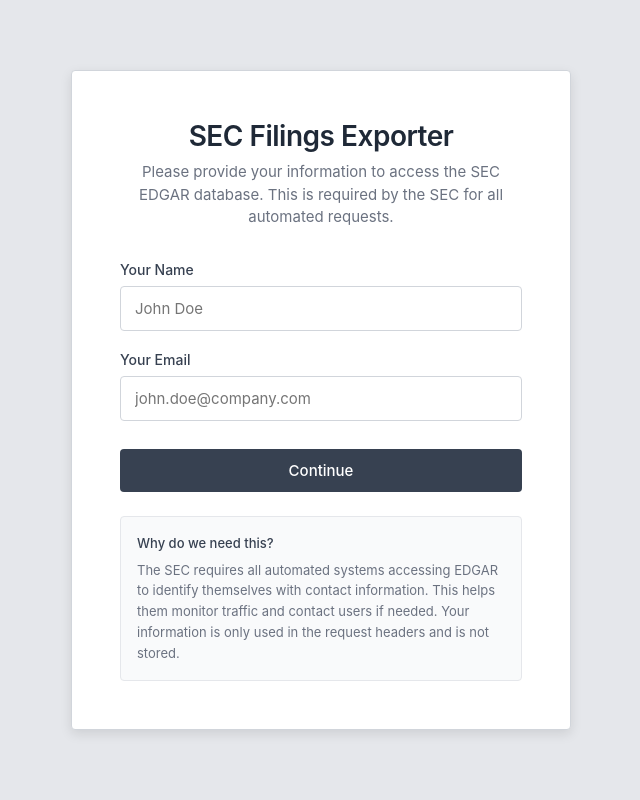
After one commit to VishalMehta06/edgar-export, a Flask app: page /setup in a window 1280 px wide. The commit adds this page. Shown: the whole page, without its empty margins (319-959 px from the left). Run offline with Flask 3, Linux system fonts and the light colour scheme.

Commit message:
User Agent Input

```diff
--- a/routes.py
+++ b/routes.py
@@ -1,36 +1,72 @@
-from flask import Flask, render_template, request, jsonify
+from flask import Flask, render_template, request, jsonify, session, redirect, url_for
 from app.Stock import Stock
 from app.Client import Client
 import app.Utils as Utils
 import os
 
 app = Flask(__name__)
+app.secret_key = os.environ.get('SECRET_KEY', 'dev-secret-key-change-in-production')
 
 EXPORT_DIR = "exports"
 os.makedirs(EXPORT_DIR, exist_ok=True)
 
-client = Client("Vishal Mehta, vvmehta06@gmail.com")
-
 # Cache stocks to avoid re-fetching
 stock_cache = {}
 
+def get_client():
+	"""Get or create a Client instance from session"""
+	user_agent = session.get('user_agent')
+	if not user_agent:
+		return None
+	return Client(user_agent)
+
 def get_stock(ticker):
 	"""Get or create a Stock instance for the given ticker"""
+	client = get_client()
+	if not client:
+		return None
+
 	ticker = ticker.upper()
-	if ticker not in stock_cache:
-		stock_cache[ticker] = Stock(ticker=ticker, client=client)
-	return stock_cache[ticker]
+	cache_key = f"{session.get('user_agent')}:{ticker}"
+
+	if cache_key not in stock_cache:
+		stock_cache[cache_key] = Stock(ticker=ticker, client=client)
+	return stock_cache[cache_key]
 
 @app.route("/")
 def home():
-	"""Home page with ticker input"""
-	return render_template("home.html")
+	"""Home page with ticker input - check if user_agent is set"""
+	if 'user_agent' not in session:
+		return redirect(url_for('setup'))
+	return render_template("home.html", user_name=session.get('user_name'))
+
+@app.route("/setup", methods=["GET", "POST"])
+def setup():
+	"""Setup page to collect name and email"""
+	if request.method == "POST":
+		name = request.form.get("name", "").strip()
+		email = request.form.get("email", "").strip()
+
+		if name and email:
+			# Store user agent in format expected by Client
+			session['user_agent'] = f"{name} ({email})"
+			session['user_name'] = name
+			session['user_email'] = email
+			return redirect(url_for('home'))
+
+	return render_template("setup.html")
 
 @app.route("/filings/<ticker>")
 def filings(ticker):
 	"""Display filings for a specific ticker"""
+	if 'user_agent' not in session:
+		return redirect(url_for('setup'))
+
 	try:
 		stock = get_stock(ticker)
+		if not stock:
+			return redirect(url_for('setup'))
+
 		filings = Utils.normalize_filings(stock.filings)
 		filing_types = Utils.get_filing_types(stock.filings)
 
@@ -38,13 +74,17 @@ def filings(ticker):
 			"filings.html",
 			filings=filings,
 			filing_types=filing_types,
-			ticker=stock.ticker
+			ticker=stock.ticker,
+			user_name=session.get('user_name')
 		)
 	except Exception as e:
 		return render_template("error.html", ticker=ticker, error=str(e))
 
 @app.route("/export", methods=["POST"])
 def export_report():
+	if 'user_agent' not in session:
+		return jsonify({"status": "error", "message": "Not authenticated"}), 401
+
 	data = request.json
 
 	url = data["url"]
@@ -59,8 +99,17 @@ def export_report():
 	out_path = os.path.join(EXPORT_DIR, filename)
 
 	stock = get_stock(ticker)
+	if not stock:
+		return jsonify({"status": "error", "message": "Not authenticated"}), 401
+
 	stock.export_url(url, out_path)
 
 	return jsonify({"status": "ok"})
 
+@app.route("/logout")
+def logout():
+	"""Clear session and return to setup"""
+	session.clear()
+	return redirect(url_for('setup'))
+
 app.run("localhost", 8080)
--- /dev/null
+++ b/templates/setup.html
@@ -0,0 +1,166 @@
+<!doctype html>
+<html>
+<head>
+  <title>Setup - SEC Filings Exporter</title>
+  <style>
+    * {
+      margin: 0;
+      padding: 0;
+      box-sizing: border-box;
+    }
+
+    body {
+      font-family: 'Inter', 'Helvetica Neue', Arial, sans-serif;
+      background: #e5e7eb;
+      min-height: 100vh;
+      display: flex;
+      align-items: center;
+      justify-content: center;
+      padding: 20px;
+    }
+
+    .container {
+      background: white;
+      border-radius: 4px;
+      padding: 48px;
+      box-shadow: 0 4px 12px rgba(0, 0, 0, 0.1);
+      max-width: 500px;
+      width: 100%;
+      border: 1px solid #d1d5db;
+    }
+
+    h1 {
+      font-size: 28px;
+      color: #1f2937;
+      margin-bottom: 8px;
+      text-align: center;
+      font-weight: 600;
+      letter-spacing: -0.5px;
+    }
+
+    .subtitle {
+      color: #6b7280;
+      text-align: center;
+      margin-bottom: 32px;
+      font-size: 15px;
+      font-weight: 400;
+      line-height: 1.5;
+    }
+
+    form {
+      display: flex;
+      flex-direction: column;
+      gap: 20px;
+    }
+
+    .form-group {
+      display: flex;
+      flex-direction: column;
+    }
+
+    label {
+      font-weight: 500;
+      color: #374151;
+      margin-bottom: 8px;
+      display: block;
+      font-size: 14px;
+    }
+
+    input[type="text"],
+    input[type="email"] {
+      padding: 12px 14px;
+      font-size: 15px;
+      border: 1px solid #d1d5db;
+      border-radius: 4px;
+      transition: all 0.15s;
+      font-family: 'Inter', 'Helvetica Neue', Arial, sans-serif;
+    }
+
+    input[type="text"]:focus,
+    input[type="email"]:focus {
+      outline: none;
+      border-color: #4b5563;
+      box-shadow: 0 0 0 3px rgba(75, 85, 99, 0.1);
+    }
+
+    button {
+      padding: 12px 24px;
+      font-size: 15px;
+      font-weight: 500;
+      background: #374151;
+      color: white;
+      border: none;
+      border-radius: 4px;
+      cursor: pointer;
+      transition: background 0.15s;
+      font-family: 'Inter', 'Helvetica Neue', Arial, sans-serif;
+      margin-top: 8px;
+    }
+
+    button:hover {
+      background: #1f2937;
+    }
+
+    button:active {
+      background: #111827;
+    }
+
+    .info-box {
+      margin-top: 24px;
+      padding: 16px;
+      background: #f9fafb;
+      border-radius: 4px;
+      font-size: 13px;
+      color: #6b7280;
+      border: 1px solid #e5e7eb;
+      line-height: 1.6;
+    }
+
+    .info-box strong {
+      color: #374151;
+      display: block;
+      margin-bottom: 6px;
+      font-weight: 500;
+    }
+  </style>
+</head>
+<body>
+  <div class="container">
+    <h1>SEC Filings Exporter</h1>
+    <p class="subtitle">Please provide your information to access the SEC EDGAR database. This is required by the SEC for all automated requests.</p>
+
+    <form method="POST" action="/setup">
+      <div class="form-group">
+        <label for="name">Your Name</label>
+        <input
+          type="text"
+          id="name"
+          name="name"
+          placeholder="John Doe"
+          required
+          autocomplete="name"
+        >
+      </div>
+
+      <div class="form-group">
+        <label for="email">Your Email</label>
+        <input
+          type="email"
+          id="email"
+          name="email"
+          placeholder="john.doe@company.com"
+          required
+          autocomplete="email"
+        >
+      </div>
+
+      <button type="submit">Continue</button>
+    </form>
+
+    <div class="info-box">
+      <strong>Why do we need this?</strong>
+      The SEC requires all automated systems accessing EDGAR to identify themselves with contact information. This helps them monitor traffic and contact users if needed. Your information is only used in the request headers and is not stored.
+    </div>
+  </div>
+</body>
+</html>
```
Also changed, not shown: templates/filings.html (+22 -4 lines), templates/home.html (+31 -1 lines).
